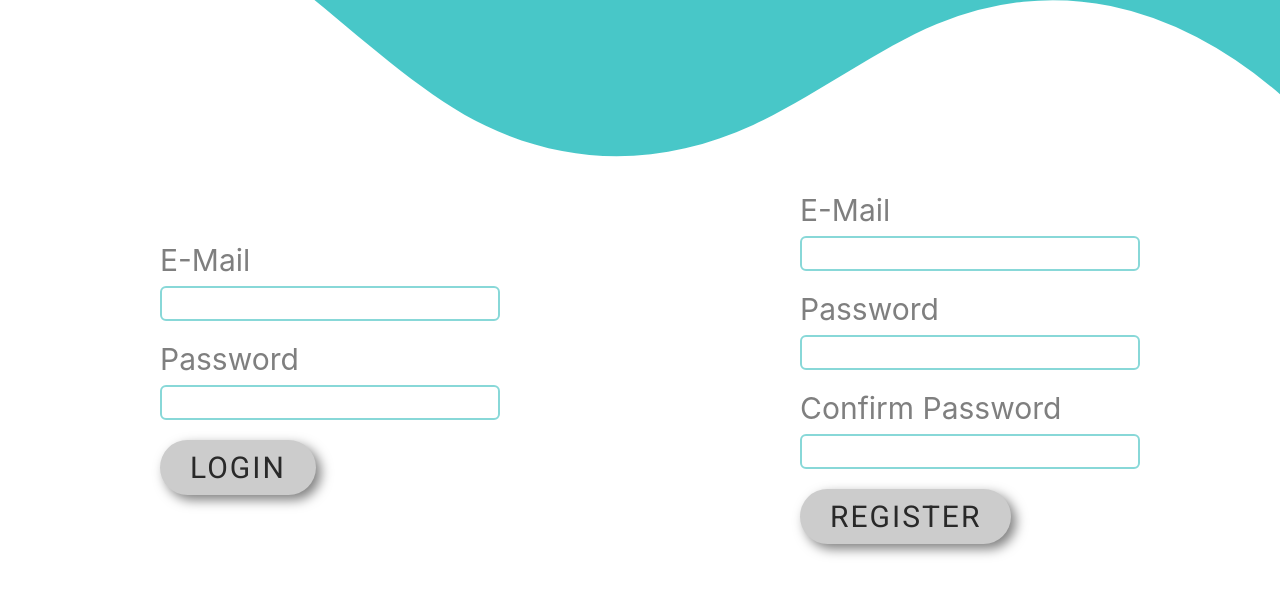
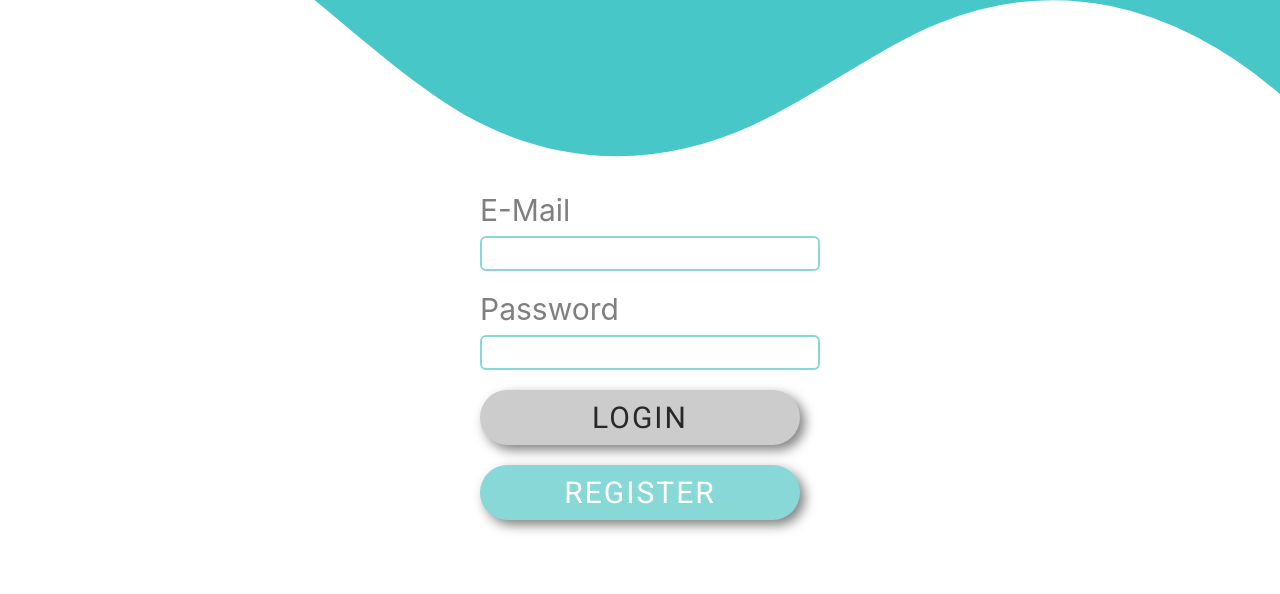
Before and after one commit to AKoczanski/expense-managment, a React (Create React App) app: page /login in a window 1280 px wide. Shown: the top 594 px of the page. Built offline with nearby package versions, Linux system fonts and the light colour scheme.

Commit message:
Change login component

```diff
--- a/src/components/Form/Login/Login.js
+++ b/src/components/Form/Login/Login.js
@@ -36,6 +36,7 @@ const Login = () => {
   };
 
   return (
+    <div className={classes.BtnContainer}>
       <Form onSubmit={onSubmitHandler}>
         <InputField
           className={classes.InputContainer}
@@ -63,6 +64,7 @@ const Login = () => {
         {passwordHasError && (
           <p className={classes.Paragraph}>Please enter the valid password!</p>
         )}
+        <div className={classes.BtnContainer}>
           <Button
             className={!isValidForm ? classes.InvalidBtn : ""}
             disabled={!isValidForm}
@@ -70,7 +72,10 @@ const Login = () => {
           >
             Login
           </Button>
+        </div>
       </Form>
+      <Button>Register</Button>
+    </div>
   );
 };
 
--- a/src/components/Form/Login/Login.module.css
+++ b/src/components/Form/Login/Login.module.css
@@ -47,3 +47,13 @@
     color: red;
     margin-top: -20px;
 }
+
+
+.BtnContainer {
+    display: flex;
+    flex-direction: column;
+}
+
+.BtnContainer button:nth-child(2) {
+    margin-top: 20px;
+}
--- a/src/components/FormContainer/FormContainer.js
+++ b/src/components/FormContainer/FormContainer.js
@@ -10,7 +10,7 @@ const FormContainer = () => {
       <div className={classes.FormContainer}>
         <div className={classes.FlexContainer}>
           <Login />
-          <Registration />
+          {/* <Registration /> */}
         </div>
       </div>
     </Waves>
```
Lines whose indentation alone changed are shown as unchanged.
